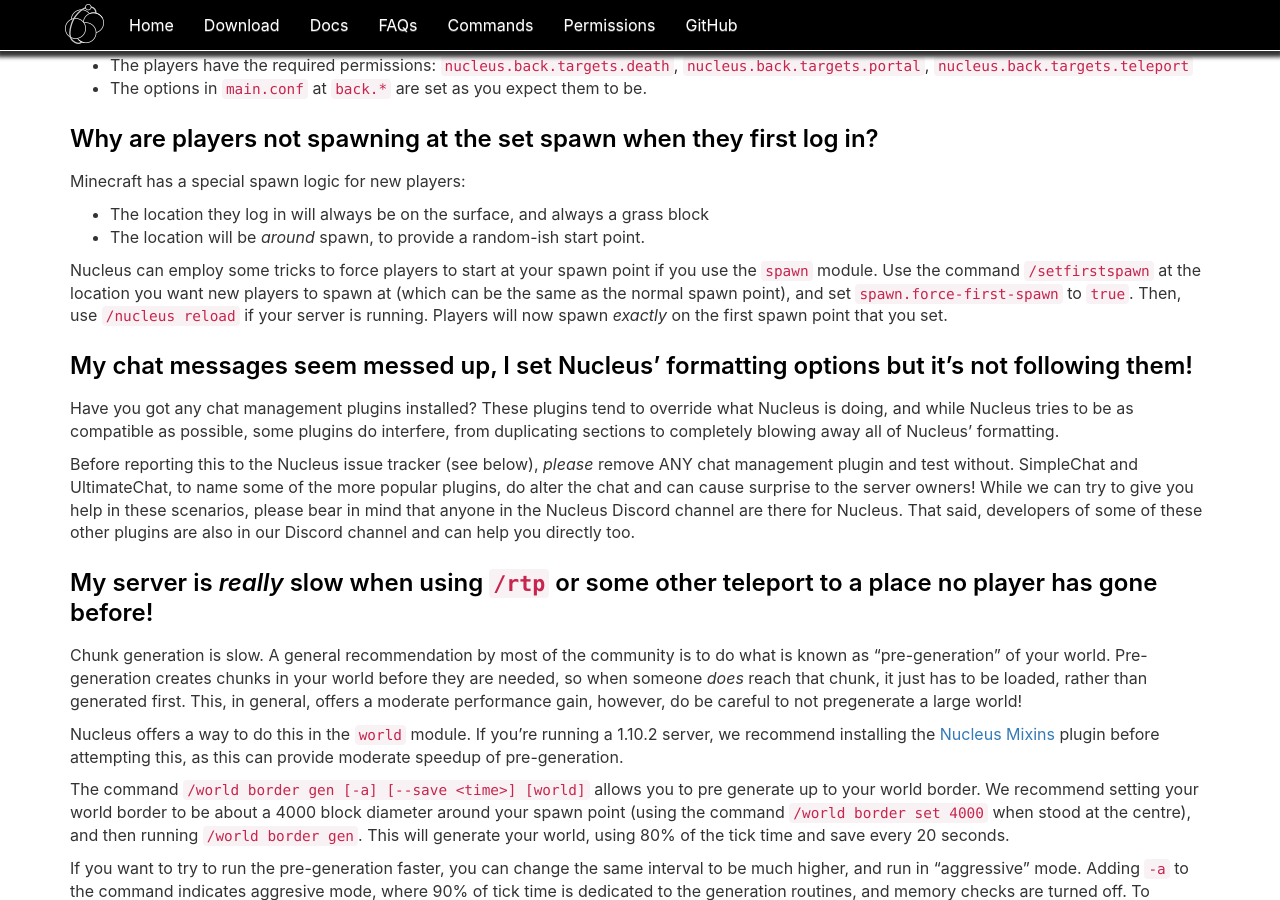
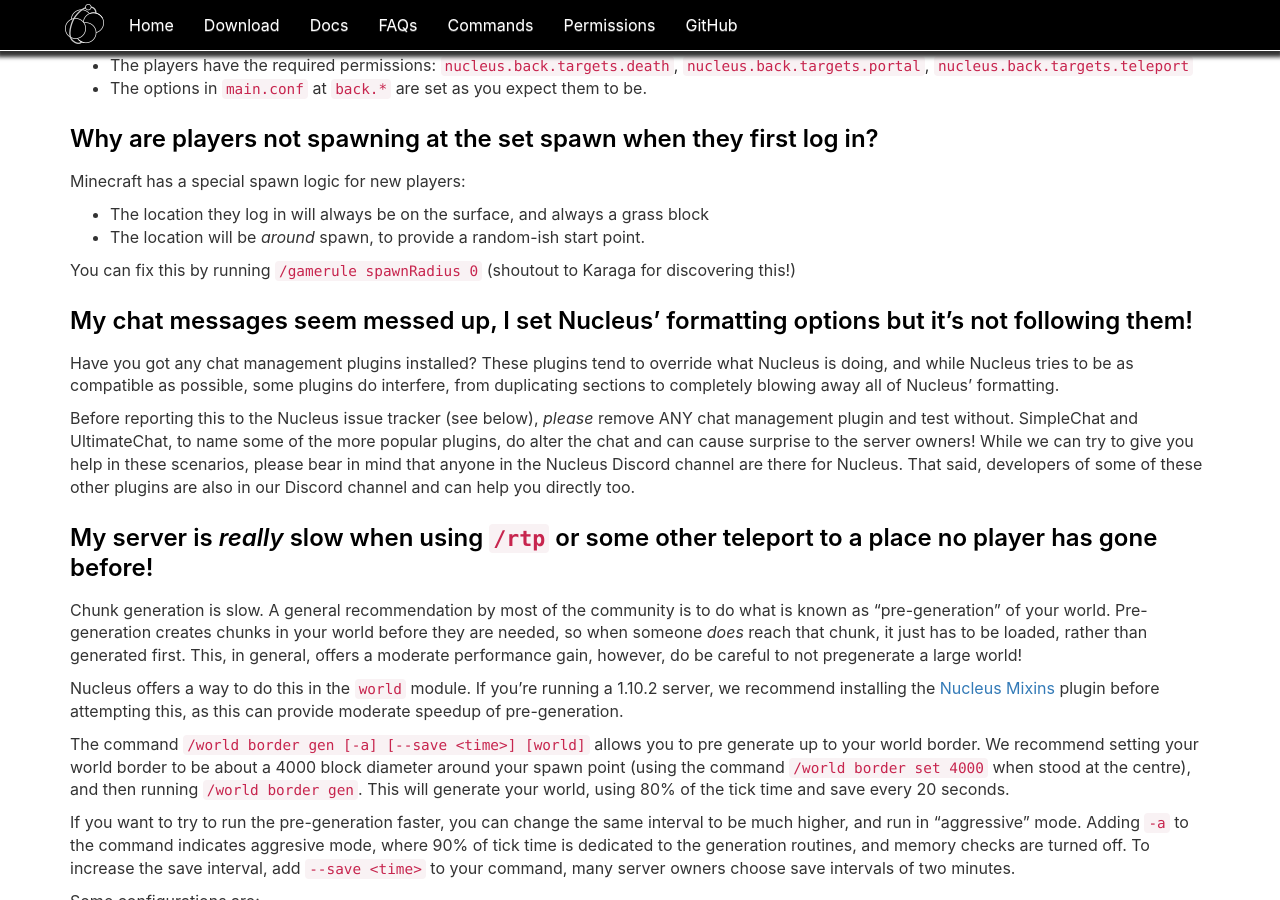
Before and after one commit to NucleusPowered/site-v1, a Jekyll site: the page built from docs/faqs.md, in a window 1280 px wide and 900 px high, scrolled down 5156 px. Built offline with Jekyll 4.4.1, drawn with Linux system fonts in a browser that asks for light colours; comment, search, counter and statistics services are not loaded; some of the changed text lies outside the part shown.

Commit message:
Update FAQs

```diff
--- a/docs/faqs.md
+++ b/docs/faqs.md
@@ -35,8 +35,7 @@
 
 ### [Who is behind the Nucleus Project?](#who-is)
 
-The Nucleus Project is lead by **dualspiral**. There is support from **HassanS6000**, the lead of EssentialCmds on the main Nucleus plugin, and
-from Mohron, RysingDragon and TimeTheCat on Nucleus Phonon.
+The Nucleus Project is lead by **dualspiral**, with Mohron, RysingDragon and TimeTheCat on Nucleus Phonon.
 
 <a class="anchor" id="what-do-they-publish"></a>
 
@@ -263,11 +263,7 @@
 * The location they log in will always be on the surface, and always a grass block
 * The location will be _around_ spawn, to provide a random-ish start point.
 
-Nucleus can employ some tricks to force players to start at your spawn point if you use the
-`spawn` module. Use the command `/setfirstspawn` at the location you want new players to spawn
-at (which can be the same as the normal spawn point), and set `spawn.force-first-spawn` to `true`.
-Then, use `/nucleus reload` if your server is running. Players will now spawn _exactly_ on the first
-spawn point that you set.
+You can fix this by running `/gamerule spawnRadius 0` (shoutout to Karaga for discovering this!)
 
 <a class="anchor" id="chat-messed-up"></a>
 
```
Also changed, not shown: other parts of docs/faqs.md (+1 -0 lines).
